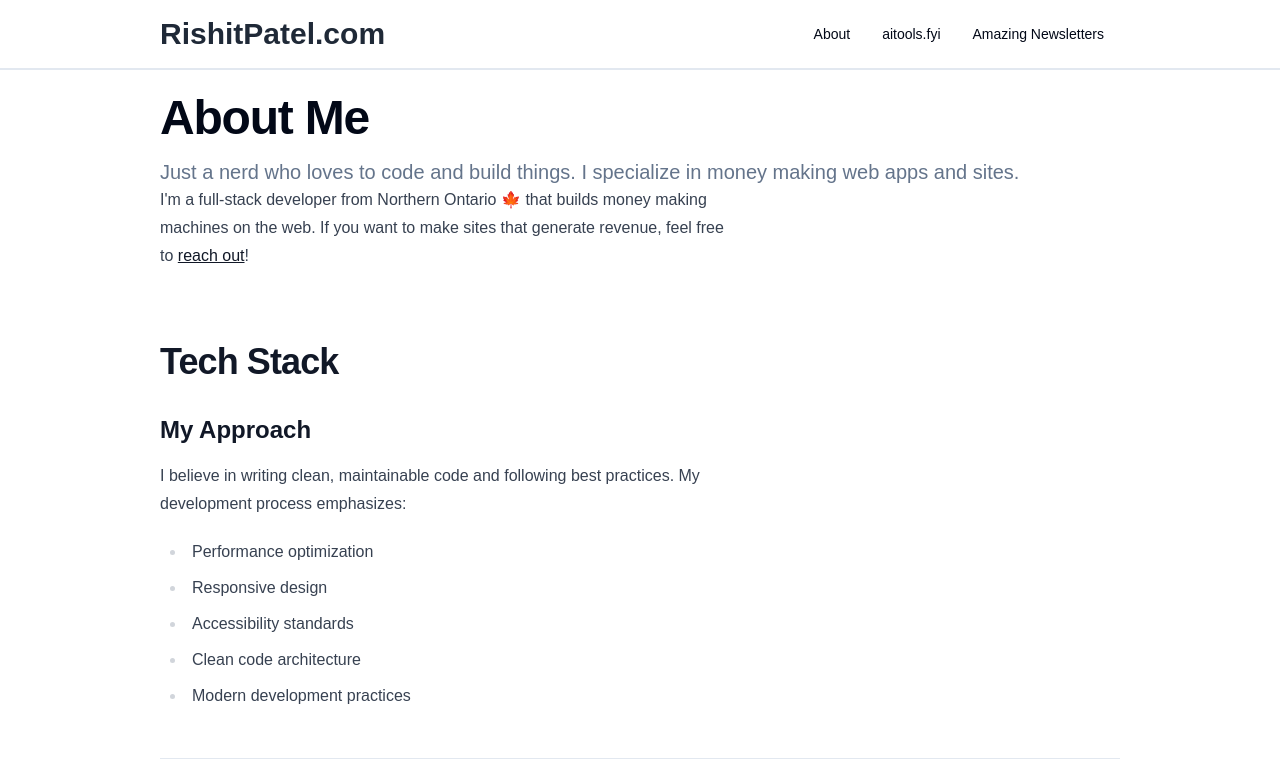
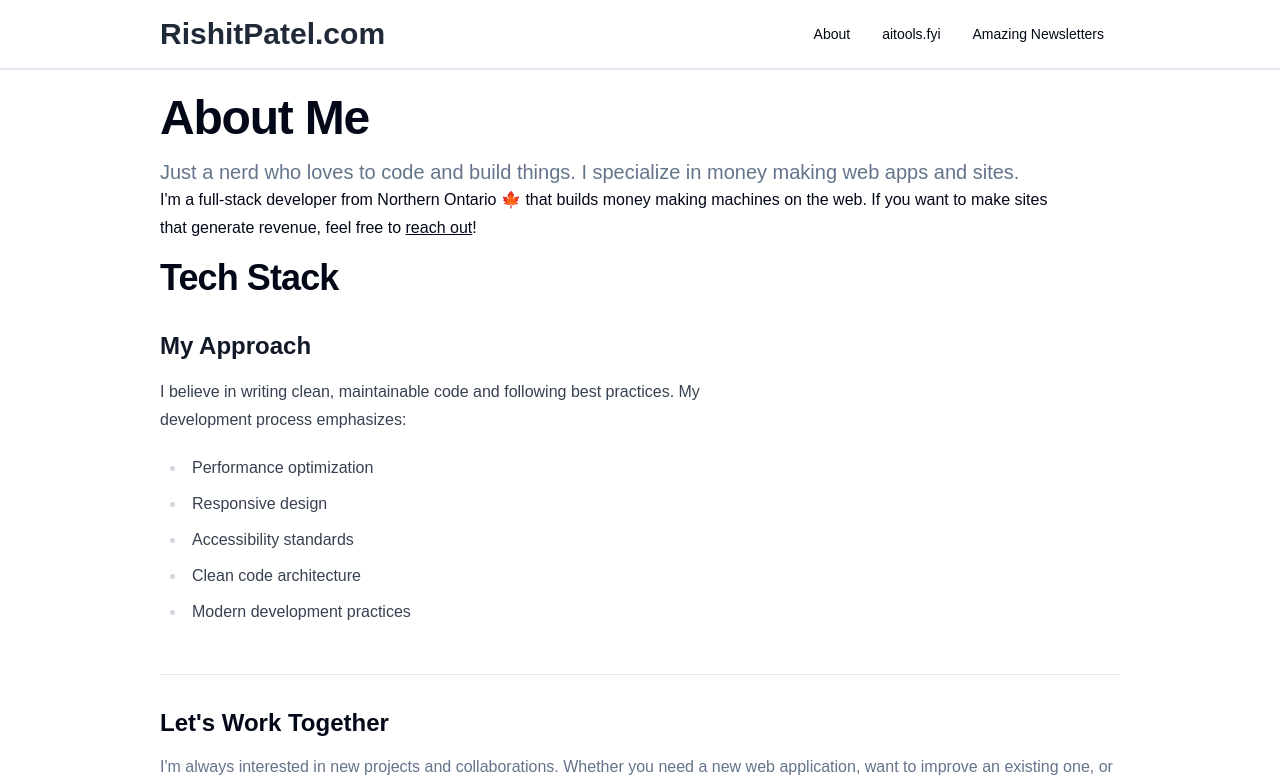
Before and after one commit to imrishit98/rishitpatel.com, a Next.js app: page /about in a window 1280 px wide. Shown: the top 782 px of the page. Built offline with nearby package versions, Linux system fonts and the light colour scheme; a web font is replaced by a local one.

Commit message:
Refactor AboutHero and Skills components to use typography components, update about me text and add padding to the container

```diff
--- a/src/components/ui/about/skills.js
+++ b/src/components/ui/about/skills.js
@@ -16,8 +16,8 @@ export function Skills() {
       animate={{ opacity: 1, y: 0 }}
       transition={{ duration: 0.6, delay: 0.2 }}
       className='space-y-6'>
-      <div className='prose dark:prose-invert'>
-        <P>
+      <div className='max-w-4xl'>
+        <P className='mb-4'>
           I'm a full-stack developer from Northern Ontario 🍁 that builds money making
           machines on the web. If you want to make sites that generate revenue, feel free
           to{' '}
```
